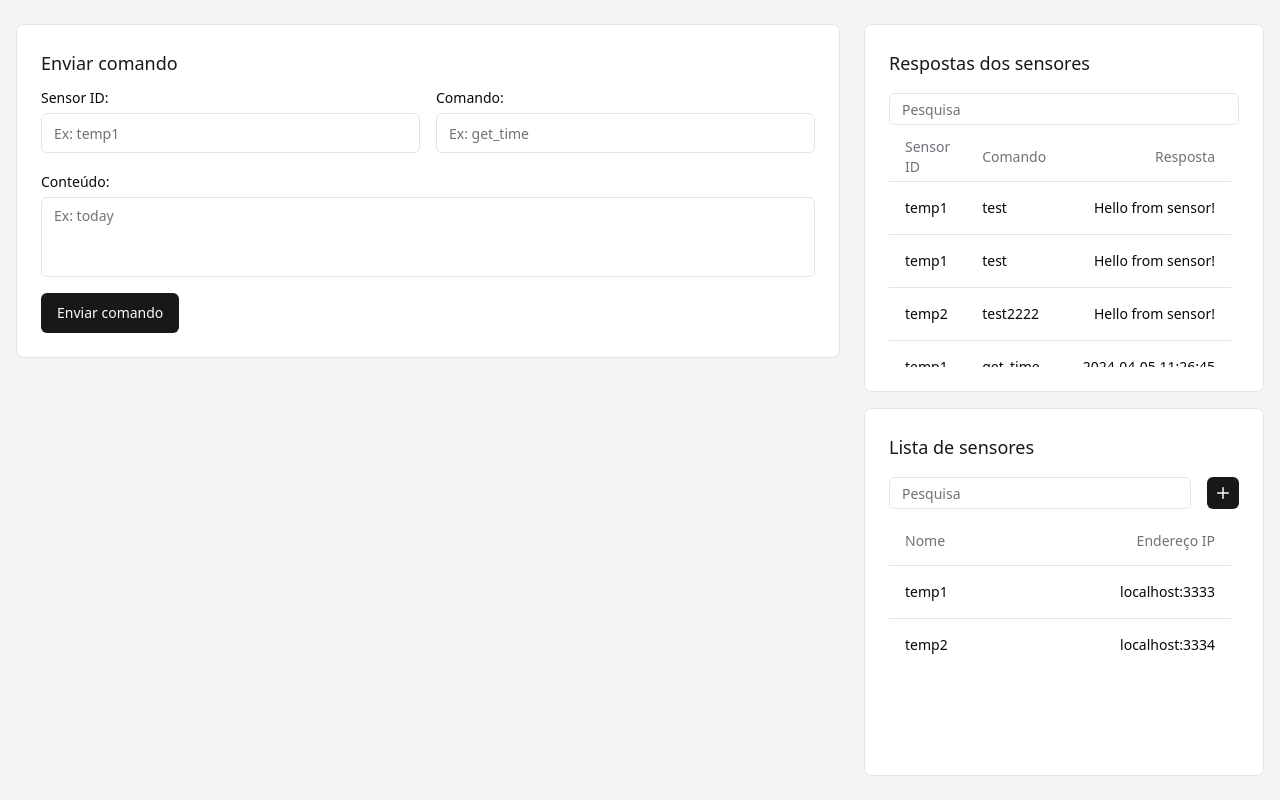
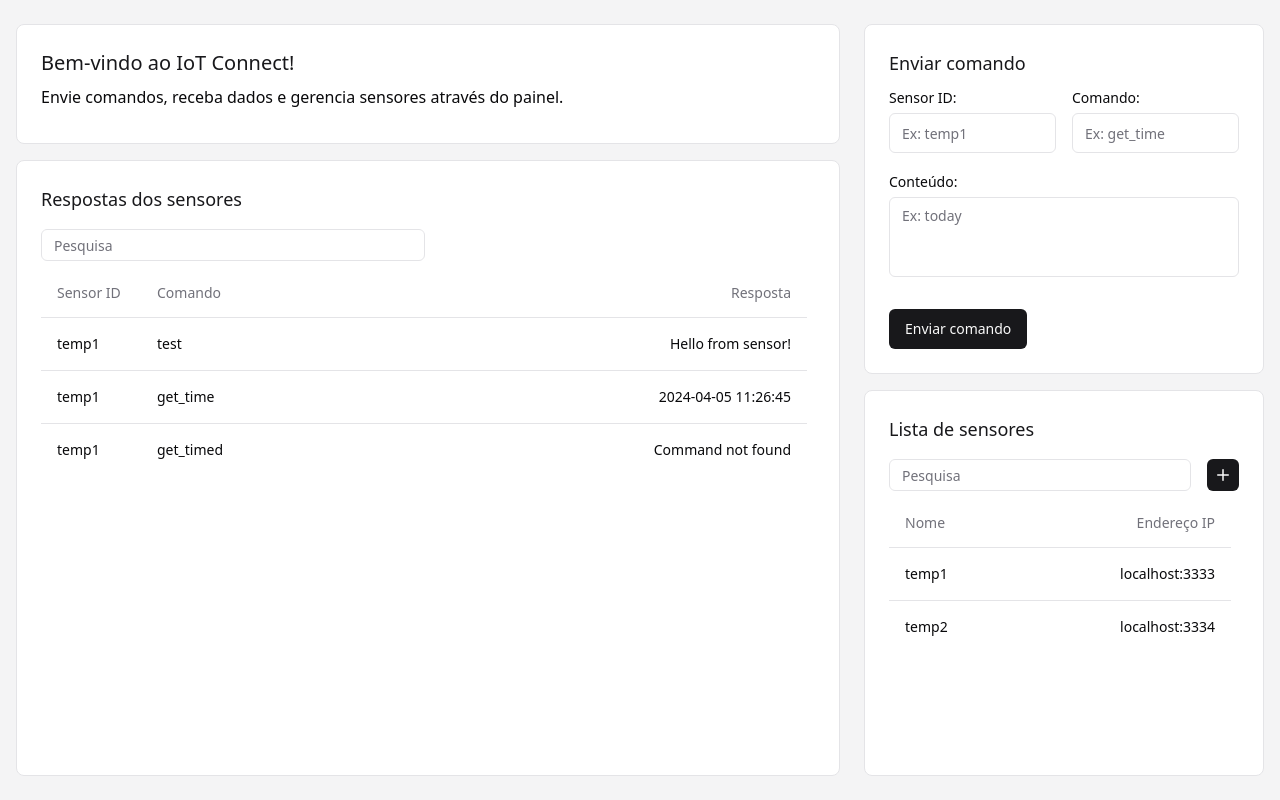
Before and after one commit to jnaraujo/tec502-iot-connect, a React (Vite) app in the folder client/: page / in a window 1280 px wide. Built offline with nearby package versions, Linux system fonts and the light colour scheme; a small style sheet from the web is missing.

Commit message:
feat: improved list

```diff
--- a/client/src/components/sensor-response-list-box/list.tsx
+++ b/client/src/components/sensor-response-list-box/list.tsx
@@ -48,60 +48,6 @@ const data: Array<Sensor> = [
     created_at: "2024-04-05T11:27:03.8902475-03:00",
     received_at: "2024-04-05T11:27:03.8910043-03:00",
   },
-  {
-    id: 0,
-    sensor_id: "temp1",
-    command: "get_timed",
-    content: "",
-    response: "Command not found",
-    created_at: "2024-04-05T11:25:48.7342823-03:00",
-    received_at: "2024-04-05T11:25:48.735409-03:00",
-  },
-  {
-    id: 2,
-    sensor_id: "temp1",
-    command: "get_time",
-    content: "test",
-    response: "2024-04-05 11:26:45",
-    created_at: "2024-04-05T11:26:45.2796895-03:00",
-    received_at: "2024-04-05T11:26:45.2818259-03:00",
-  },
-  {
-    id: 3,
-    sensor_id: "temp1",
-    command: "test",
-    content: "",
-    response: "Hello from sensor!",
-    created_at: "2024-04-05T11:27:03.8902475-03:00",
-    received_at: "2024-04-05T11:27:03.8910043-03:00",
-  },
-  {
-    id: 0,
-    sensor_id: "temp1",
-    command: "get_timed",
-    content: "",
-    response: "Command not found",
-    created_at: "2024-04-05T11:25:48.7342823-03:00",
-    received_at: "2024-04-05T11:25:48.735409-03:00",
-  },
-  {
-    id: 2,
-    sensor_id: "temp1",
-    command: "get_time",
-    content: "test",
-    response: "2024-04-05 11:26:45",
-    created_at: "2024-04-05T11:26:45.2796895-03:00",
-    received_at: "2024-04-05T11:26:45.2818259-03:00",
-  },
-  {
-    id: 3,
-    sensor_id: "temp2",
-    command: "test2222",
-    content: "",
-    response: "Hello from sensor!",
-    created_at: "2024-04-05T11:27:03.8902475-03:00",
-    received_at: "2024-04-05T11:27:03.8910043-03:00",
-  },
 ]
 
 export function List() {
@@ -137,8 +83,8 @@ export function List() {
         <Table>
           <TableHeader>
             <TableRow>
-              <TableHead className="w-8">Sensor ID</TableHead>
-              <TableHead className="w-[100px]">Comando</TableHead>
+              <TableHead className="w-[100px]">Sensor ID</TableHead>
+              <TableHead>Comando</TableHead>
               <TableHead className="text-right">Resposta</TableHead>
             </TableRow>
           </TableHeader>
--- a/client/src/components/ui/table.tsx
+++ b/client/src/components/ui/table.tsx
@@ -1,6 +1,5 @@
+import { cn } from "@/lib/utils"
 import * as React from "react"
-
-import { cn } from "@/lib/utils"
 
 const Table = React.forwardRef<
   HTMLTableElement,
@@ -43,8 +42,8 @@ const TableFooter = React.forwardRef<
   <tfoot
     ref={ref}
     className={cn(
-      "border-t bg-muted/50 font-medium [&>tr]:last:border-b-0",
-      className
+      "bg-muted/50 border-t font-medium [&>tr]:last:border-b-0",
+      className,
     )}
     {...props}
   />
@@ -58,8 +57,8 @@ const TableRow = React.forwardRef<
   <tr
     ref={ref}
     className={cn(
-      "border-b transition-colors hover:bg-muted/50 data-[state=selected]:bg-muted",
-      className
+      "hover:bg-muted/50 data-[state=selected]:bg-muted border-b transition-colors",
+      className,
     )}
     {...props}
   />
@@ -73,8 +72,8 @@ const TableHead = React.forwardRef<
   <th
     ref={ref}
     className={cn(
-      "h-12 px-4 text-left align-middle font-medium text-muted-foreground [&:has([role=checkbox])]:pr-0",
-      className
+      "text-muted-foreground h-12 px-4 text-left align-middle font-medium [&:has([role=checkbox])]:pr-0",
+      className,
     )}
     {...props}
   />
@@ -99,7 +98,7 @@ const TableCaption = React.forwardRef<
 >(({ className, ...props }, ref) => (
   <caption
     ref={ref}
-    className={cn("mt-4 text-sm text-muted-foreground", className)}
+    className={cn("text-muted-foreground mt-4 text-sm", className)}
     {...props}
   />
 ))
--- a/client/src/routes/home.tsx
+++ b/client/src/routes/home.tsx
@@ -5,12 +5,21 @@ import { SensorResponseListBox } from "@/components/sensor-response-list-box"
 export function Home() {
   return (
     <main className="container grid h-screen grid-cols-[1fr_400px] gap-6 py-6">
-      <section className="grid h-fit">
-        <SendCommandBox />
+      <section className="grid grid-rows-[120px_1fr] gap-4 overflow-auto">
+        <article className="bg-background col-span-1 flex flex-col space-y-2 rounded-lg border p-6">
+          <h1 className="text-xl font-medium text-zinc-900">
+            Bem-vindo ao IoT Connect!
+          </h1>
+          <p>
+            Envie comandos, receba dados e gerencia sensores através do painel.
+          </p>
+        </article>
+
+        <SensorResponseListBox />
       </section>
 
-      <section className="grid h-full grid-rows-2 gap-4 overflow-auto">
-        <SensorResponseListBox />
+      <section className="grid grid-rows-[350px_1fr] gap-4 overflow-auto">
+        <SendCommandBox />
         <SensorListBox />
       </section>
     </main>
```
